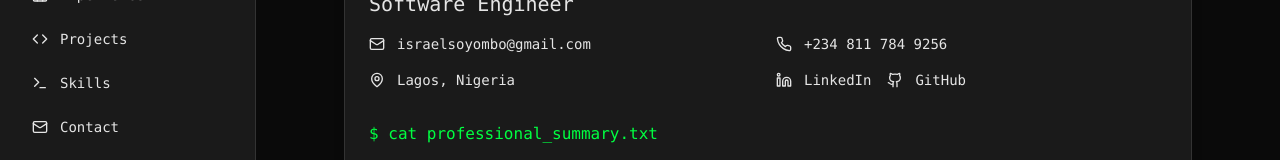
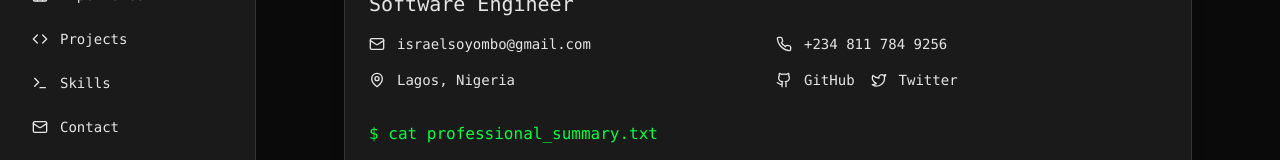
Before and after one commit to kiingxo/portfolio-website, a Next.js app: page / in a window 1280 px wide. Shown: the part 144-304 px from the top of the page. Built offline with nearby package versions, Linux system fonts and the light colour scheme.

Commit message:
Remove LinkedIn from Home, update GitHub link, add Twitter (kiingxo)

```diff
--- a/app/components/Home.tsx
+++ b/app/components/Home.tsx
@@ -1,7 +1,7 @@
 'use client'
 
 import { motion } from 'framer-motion'
-import { Mail, Phone, MapPin, Github, Linkedin, ChevronRight } from 'lucide-react'
+import { Mail, Phone, MapPin, Github, Twitter, ChevronRight } from 'lucide-react'
 
 export default function Home() {
   return (
@@ -50,13 +50,13 @@ export default function Home() {
                 <span>Lagos, Nigeria</span>
               </div>
               <div className="flex flex-col sm:flex-row sm:space-x-4 space-y-2 sm:space-y-0">
-                <a href="#" className="contact-item">
-                  <Linkedin size={14} className="sm:w-4 sm:h-4" />
-                  <span>LinkedIn</span>
-                </a>
-                <a href="#" className="contact-item">
+                <a href="https://github.com/kiingxo" target="_blank" rel="noopener noreferrer" className="contact-item">
                   <Github size={14} className="sm:w-4 sm:h-4" />
                   <span>GitHub</span>
+                </a>
+                <a href="https://twitter.com/kiingxo" target="_blank" rel="noopener noreferrer" className="contact-item">
+                  <Twitter size={14} className="sm:w-4 sm:h-4" />
+                  <span>Twitter</span>
                 </a>
               </div>
             </div>
```
